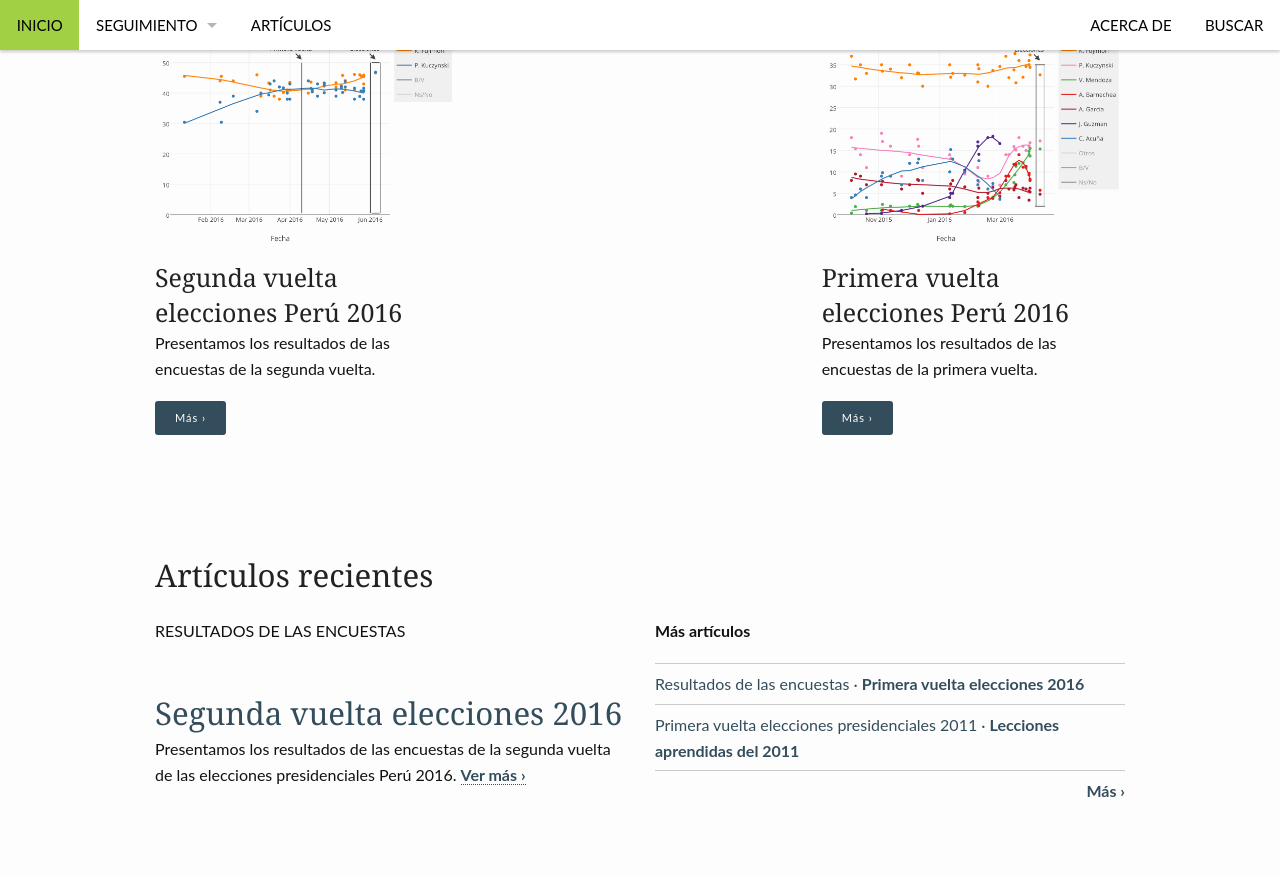
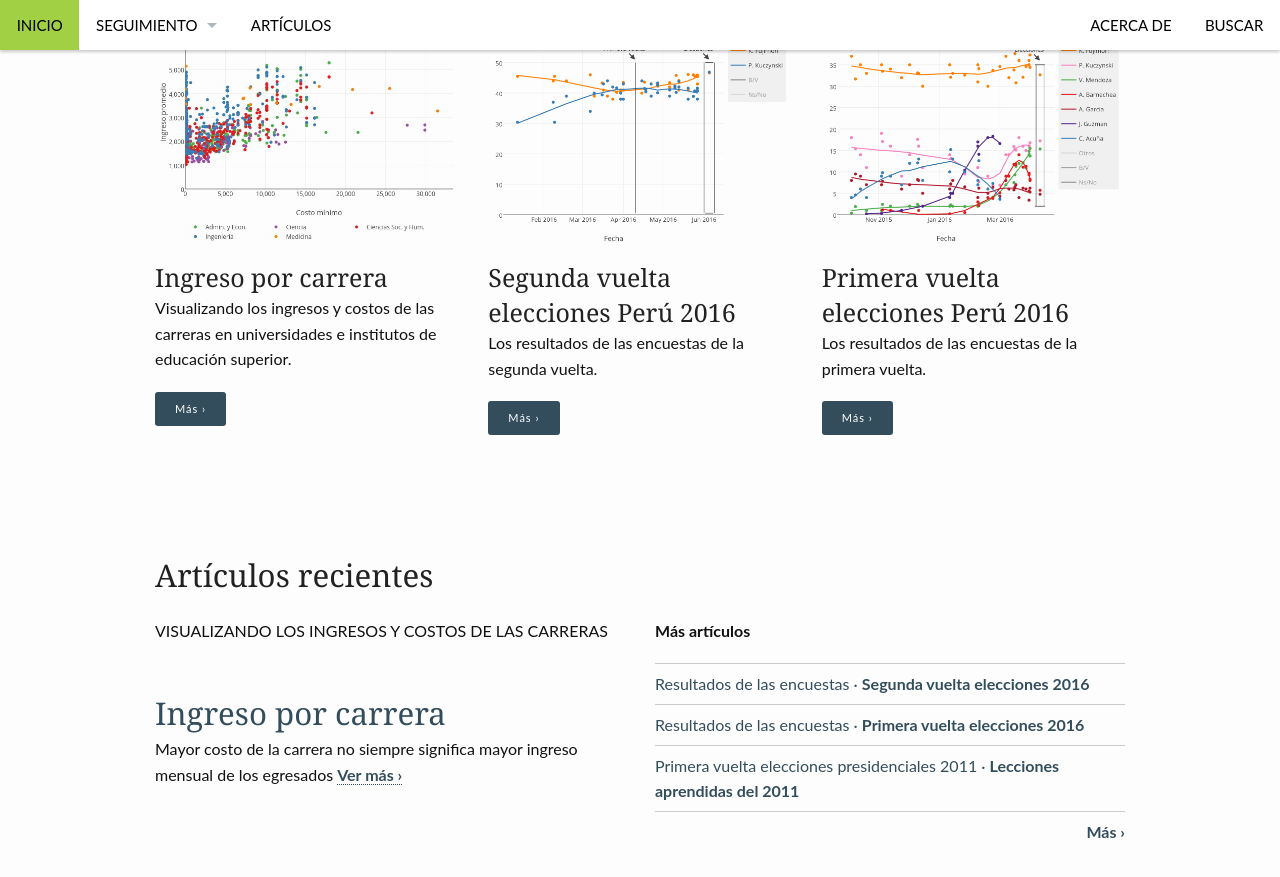
Before and after one commit to AlejandroKantor/resultados_pe, a Jekyll site: the page built from pages/pages-root-folder/index.md, in a window 1280 px wide and 900 px high, scrolled down 419 px. Shown: the top 877 px of the window. Built offline with Jekyll 4.4.1, drawn with Linux system fonts in a browser that asks for light colours.

Commit message:
Add articulo Ingreso por carrera

```diff
--- /dev/null
+++ b/_posts/2017-05-20-Ingreso-por-carrera.md
@@ -0,0 +1,39 @@
+---
+layout: page-fullwidth
+title: "Ingreso por carrera"
+subheadline: "Visualizando los ingresos y costos de las carreras"
+teaser: "Mayor costo de la carrera no siempre significa mayor ingreso mensual de los egresados"
+header:
+  image_fullwidth: header_parque_kennedy.jpg
+  caption: Imagen por DiNo/flickr
+  caption_url: "https://www.flickr.com/photos/tafs/"
+image:
+    thumb: IngresoPorCarrera_450x338.jpg
+categories:
+    - analisis
+tags:
+    - ponteencarrera
+    - ingreso
+showmeta: true
+breadcrumb: true
+---
+
+ Explora los datos de [Ponte en Carrera](http://ponteencarrera.pe), portal del gobierno peruano, filtrando por costo, carrera, ubicación, institución y más.
+
+<iframe src="http://ec2-54-201-33-200.us-west-2.compute.amazonaws.com:3838/SalaryByProgram/"  style="width: 100%" frameBorder="0" height="900" scrolling="yes" seamless="seamless"
+class="myIframe">
+</iframe>
+
+<script type="text/javascript" language="javascript">
+$('.myIframe').css('height', $(window).height()+'px');
+</script>
+
+<br>
+<br>
+
+Cabe mencionar que los datos tienen algunas limitaciones. No todas las carreras tienen información de costo y de ingreso promedio de sus egresados.
+
+El gobierno podría proporcionar mayor información sobre el ingreso de los egresados.
+Actualmente el ingreso promedio de los egresados es calculado al tomar el promedio de los ingresos de los "trabajadores de 18 a 29 años" excluyendo a los "jóvenes con remuneraciones mayores al percentil 98 según familia de carreras".
+
+Sería mejor contar con información adicional. En particular, con la información anonimizada individual de cada trabajador. De no ser posible, ayudaría publicar el error estándar  y la media de los ingresos mensuales de cada carrera en cada institución.
--- a/pages/pages-root-folder/index.md
+++ b/pages/pages-root-folder/index.md
@@ -10,15 +10,20 @@ header:
   caption: Imagen por DiNo/flickr
   caption_url: "https://www.flickr.com/photos/tafs/"
 widget1:
+  title: "Ingreso por carrera"
+  url: '/analisis/Ingreso-por-carrera'
+  image: IngresoPorCarrera_600x450.jpg
+  text: "Visualizando los ingresos y costos de las carreras en universidades e institutos de educación superior."
+widget2:
   title: "Segunda vuelta elecciones Perú 2016"
   url: '/seguimiento/Elecciones-presidenciales-segunda-vuelta-2016/'
   image: SegundaVuelta2016_600x450.jpg
-  text: "Presentamos los resultados de las encuestas de la segunda vuelta."
-widget2:
+  text: "Los resultados de las encuestas de la segunda vuelta."
+widget3:
   title: "Primera vuelta elecciones Perú 2016"
   url: '/seguimiento/Elecciones-presidenciales-2016/'
   image: graficoEncuestas_600x450.jpg
-  text: "Presentamos los resultados de las encuestas de la primera vuelta."
+  text: "Los resultados de las encuestas de la primera vuelta."
 
 
 permalink: /index.html
```
Also changed, not shown: images/IngresoPorCarrera_450x338.jpg (added), images/IngresoPorCarrera_600x450.jpg (added).
